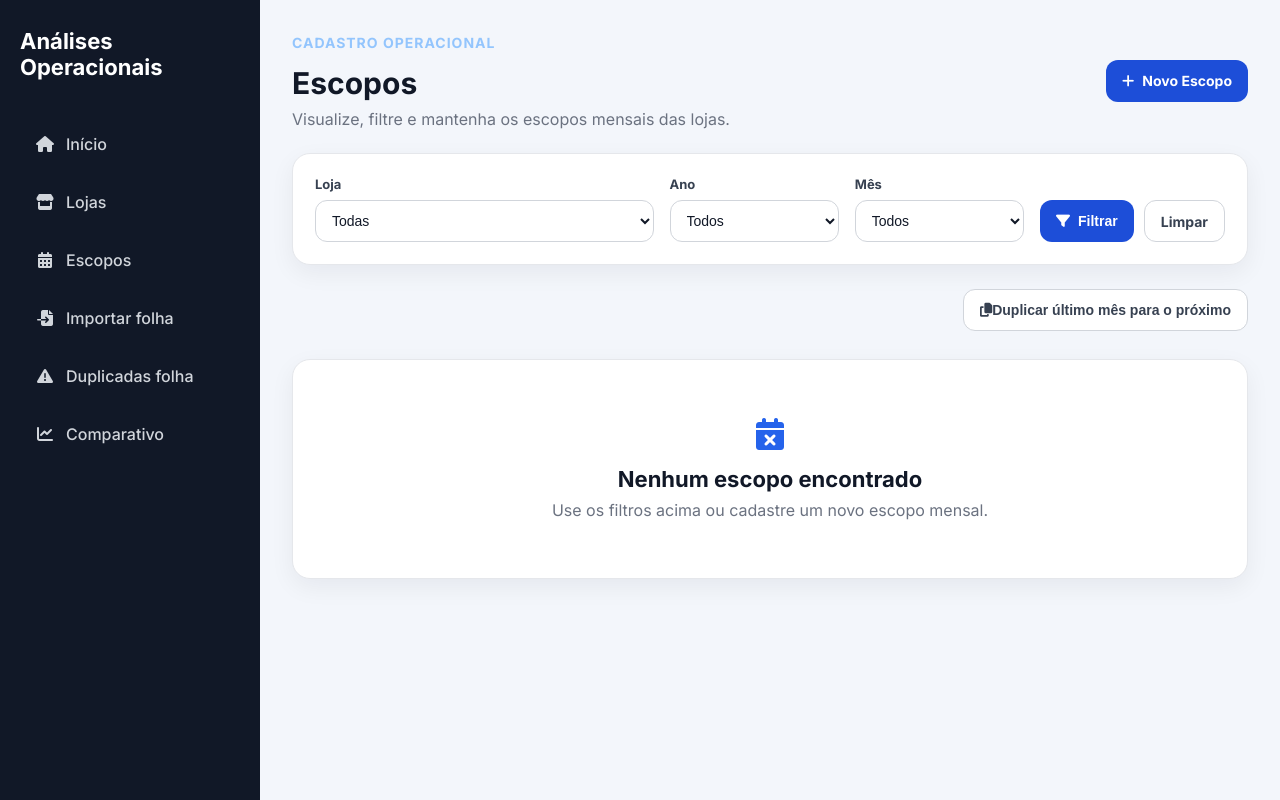
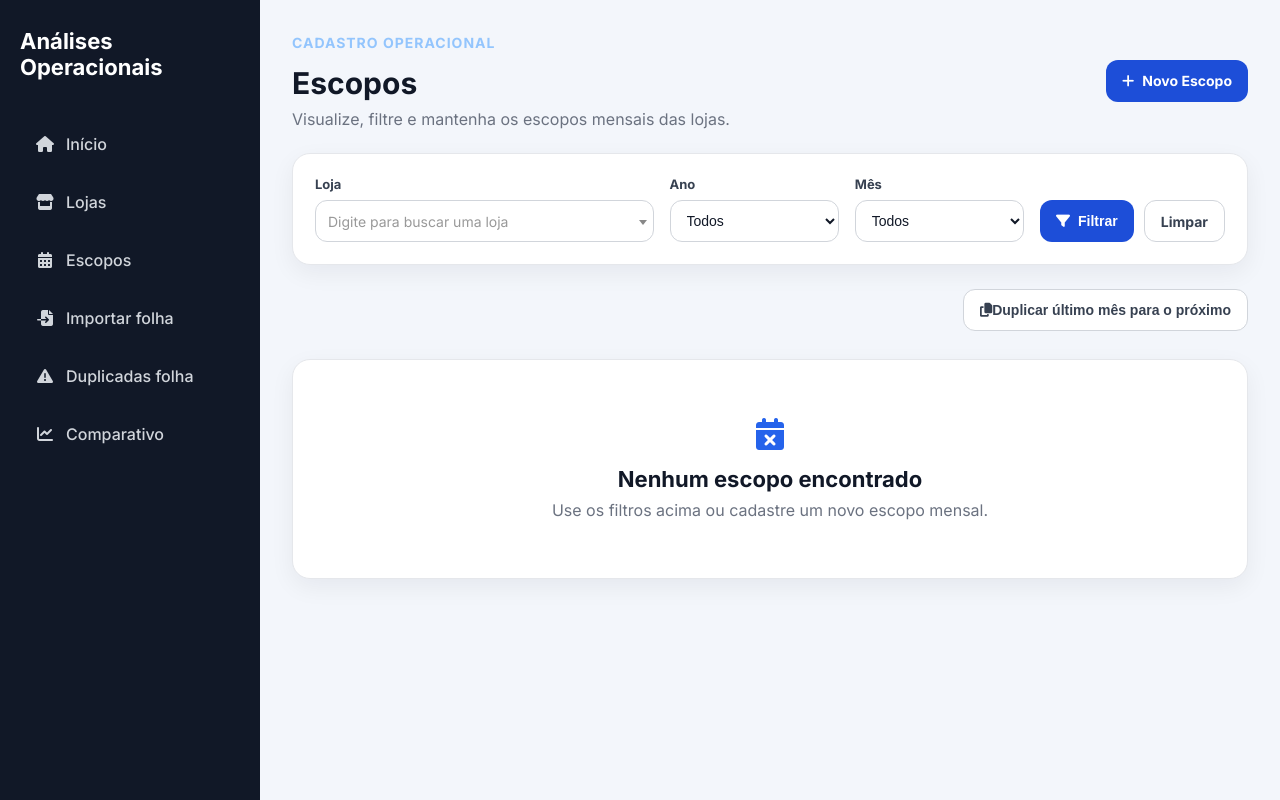
Before and after one commit to guisatoru/analises-operacionais, a Django app: page /escopos/ in a window 1280 px wide. Run offline with Django 5.2, Linux system fonts and the light colour scheme; data that the repository does not hold is empty; some libraries are stand-ins or nearby versions.

Commit message:
Adiciona Select2 no filtro de lojas dos escopos

```diff
--- a/lojas/templates/lojas/escopo_list.html
+++ b/lojas/templates/lojas/escopo_list.html
@@ -1,4 +1,17 @@
 {% extends "lojas/base.html" %}
+
+{% block extra_head %}
+
+<link
+    href="https://cdn.jsdelivr.net/npm/select2@4.1.0-rc.0/dist/css/select2.min.css"
+    rel="stylesheet"
+/>
+
+<script src="https://code.jquery.com/jquery-3.7.1.min.js"></script>
+
+<script src="https://cdn.jsdelivr.net/npm/select2@4.1.0-rc.0/dist/js/select2.min.js"></script>
+
+{% endblock %}
 
 {% block titulo %}Escopos{% endblock %}
 
@@ -20,7 +33,11 @@
     <form method="get" class="escopo-filter-form">
         <div class="form-group">
             <label for="filtro-loja">Loja</label>
-            <select name="loja" id="filtro-loja">
+            <select
+                name="loja"
+                id="filtro-loja"
+                class="searchable-select"
+            >
                 <option value="">Todas</option>
                 {% for l in lojas_para_filtro %}
                     <option value="{{ l.pk }}" {% if loja_id_filtro == l.pk|stringformat:"s" %}selected{% endif %}>
@@ -190,4 +207,15 @@
     </div>
 </nav>
 {% endif %}
+<script>
+    $(document).ready(function () {
+
+        $("#filtro-loja").select2({
+            placeholder: "Digite para buscar uma loja",
+            allowClear: true,
+            width: "100%"
+        });
+
+    });
+</script>
 {% endblock %}
```
